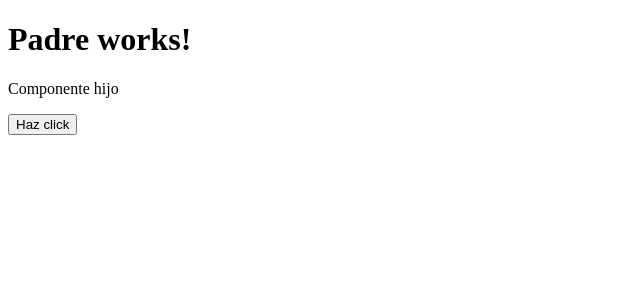
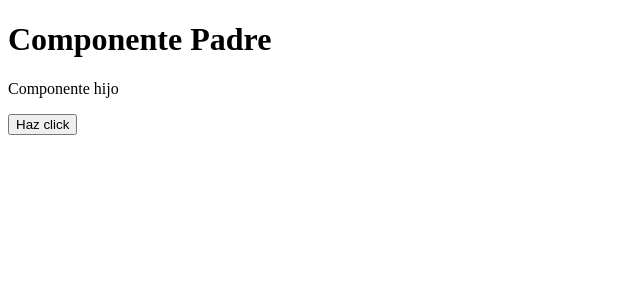
Before and after one commit to lauradillonar/angular014-com-component, an Angular app: page / in a window 1280 px wide. Shown: the top 300 px of the page, without its empty margins (0-640 px from the left). Built offline with nearby package versions, Linux system fonts and the light colour scheme.

Commit message:
Guardando en el padre el valor del evento recibido del hijo

```diff
--- a/src/app/app.component.html
+++ b/src/app/app.component.html
@@ -1,2 +1,3 @@
-<h1>Padre works!</h1>
+<h1>Componente Padre</h1>
+<h2>{{ mensajeInParent }}</h2>
 <app-hijo (miEvento)="getMensaje($event)"></app-hijo>
--- a/src/app/app.component.ts
+++ b/src/app/app.component.ts
@@ -7,8 +7,10 @@ import { Component } from '@angular/core';
 })
 export class AppComponent {
   title = 'Comunicación entre Componentes';
+  mensajeInParent: string = "";
 
-  getMensaje(e: Event){
+  getMensaje(e: string){
     console.log(e);
+    this.mensajeInParent = e;
   }
 }
--- a/src/app/hijo/hijo.component.ts
+++ b/src/app/hijo/hijo.component.ts
@@ -9,7 +9,7 @@ export class HijoComponent implements OnInit {
 
   mensaje = "Hola mundo";
 
-  @Output() miEvento = new EventEmitter();
+  @Output() miEvento = new EventEmitter<string>();
 
   ejecutarEvento(){
     this.miEvento.emit(this.mensaje);
```
